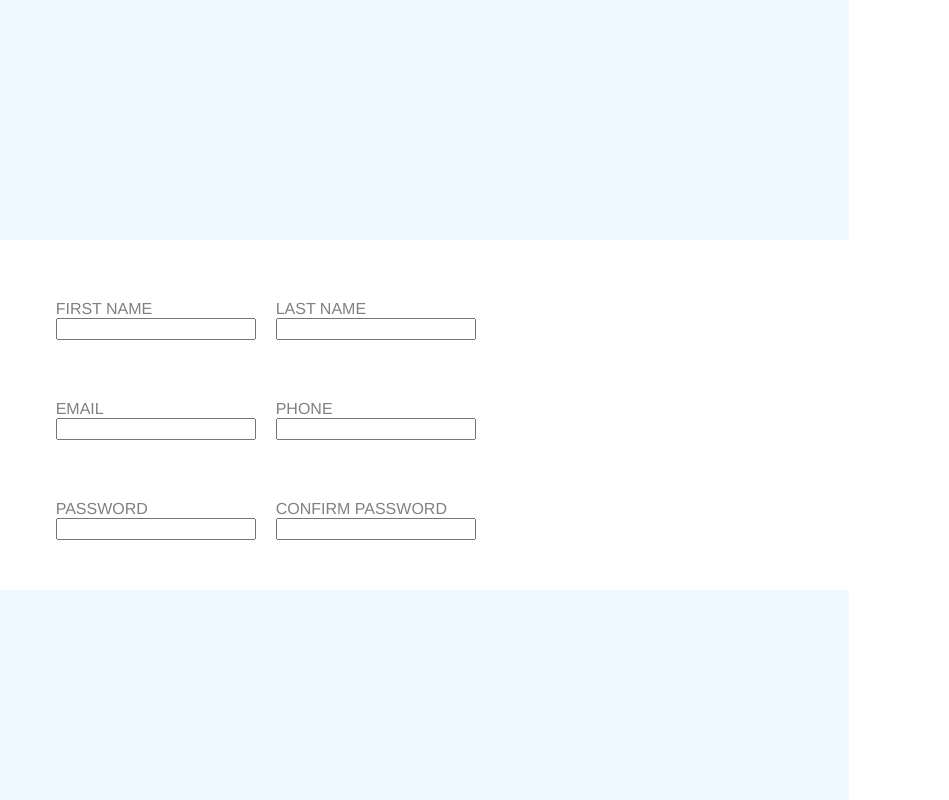
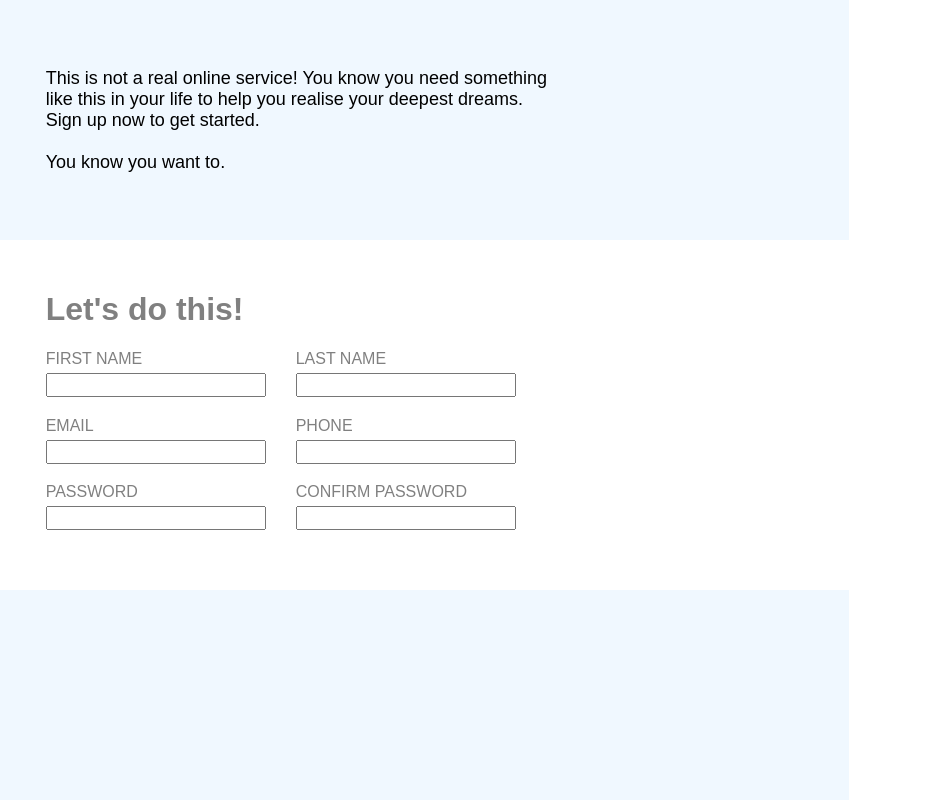
Before and after one commit to joshuarymer/odin-sign-up-form, a plain HTML site: page index.html in a window 1280 px wide. Shown: the full height of the page, 431-1380 px from the left, 949 px wide, since content can reach past the window. Drawn offline with Linux system fonts and the light colour scheme.

Commit message:
Add caption

```diff
--- a/index.html
+++ b/index.html
@@ -17,7 +17,11 @@
             </div>
         </div>
         <div id="section-2">
+            <p id="caption">This is not a real online service! You know you need something<br> like this in your life
+            to help you realise your deepest dreams.<br> Sign up now to get started. <br><br> You know you want to.
+            </p>
             <div id="form-con">
+                <h1>Let's do this!</h1>
                 <div id="form-arrange">
                     <div class="input-class">
                         <label for="firstname">FIRST NAME</label>
--- a/styles.css
+++ b/styles.css
@@ -3,9 +3,14 @@
     src: url(fonts/Norse-Bold.otf);
 }
 
+* {
+    box-sizing: border-box;
+}
+
 body {
     margin: 0;
     padding: 0;
+    font-family: Arial, Helvetica, sans-serif
 }
 
 #full-screen {
@@ -28,6 +33,7 @@ body {
 
 #section-2 {
     display: flex;
+    flex-direction: column;
     flex: 2;
     background-color: aliceblue;
     position: relative;
@@ -35,6 +41,14 @@ body {
 }
 
 /* section-1 */
+
+#caption {
+    padding: 50px 50px;
+    height: 100px;
+    font-size: 18px;
+
+
+}
 
 #logo-con {
     position: absolute;
@@ -66,34 +80,40 @@ body {
 
 /* section-2 */
 
+h1 {
+    color: gray
+}
+
 #form-con {
     width: 100%;
     position: absolute;
     top: 30%;
-    height: 250px;
+    height: 350px;
     background-color: white;
-    padding: 50px 50px;
-    flex: 1 1 auto;
+    padding: 30px 50px;
+
 }
 
 #form-arrange {
-    height: 300px;
+    height: 200px;
     width: 600px;
     display: flex;
     flex-wrap: wrap;
+    justify-content: left;
+
 }
 
 .input-class {
     display: flex;
-    width: 200px;
+    width: 250px;
+    padding-right: 30px;
     flex-direction: column;
-    margin: 10px;
     flex: 0 0 auto;
-    font-family: helvetica;
     color: gray;
 }
 
 input {
-    height: 1rem;
+    height: 1.5rem;
+    margin: 5px 0;
 
 }
```
